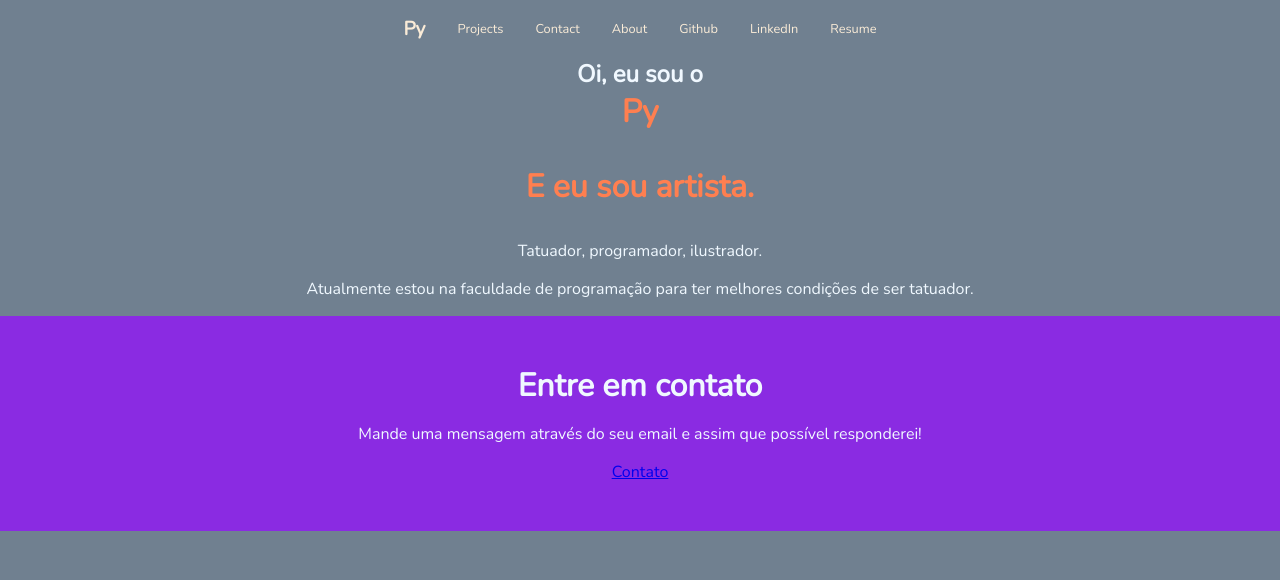
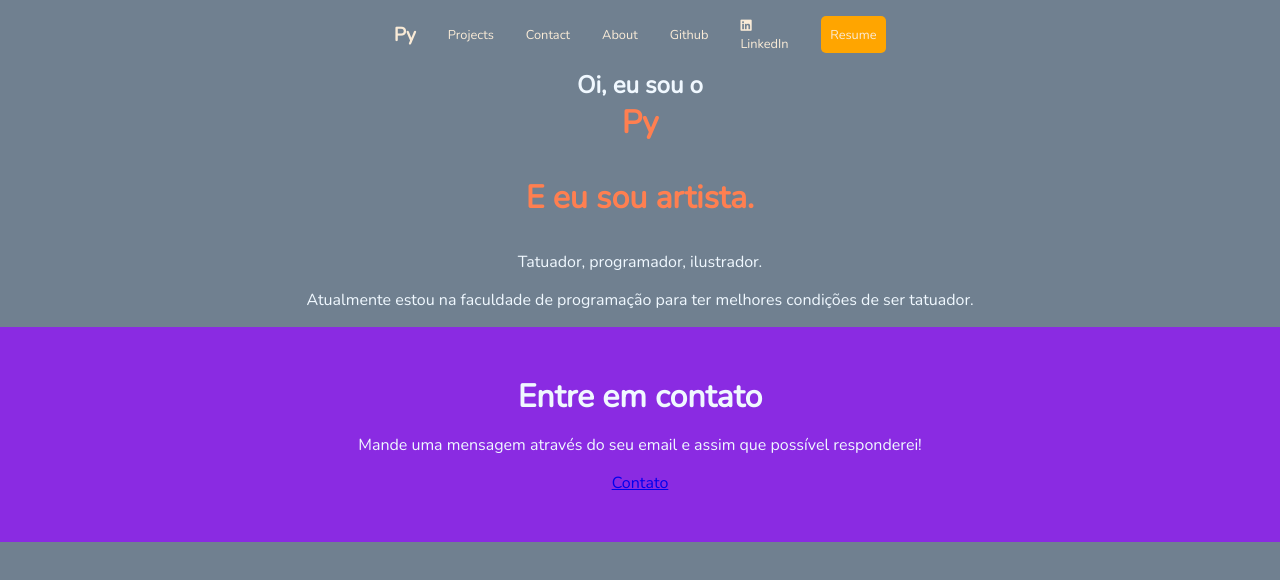
Before and after one commit to Pynku/frontendmasters-css-study-site, a plain HTML site: page index.html in a window 1280 px wide. Drawn offline with nearby package versions, Linux system fonts and the light colour scheme.

Commit message:
button color
só

```diff
--- a/index.html
+++ b/index.html
@@ -8,6 +8,7 @@
     <link rel="preconnect" href="https://fonts.googleapis.com">
     <link rel="preconnect" href="https://fonts.gstatic.com" crossorigin>
     <link href="https://fonts.googleapis.com/css2?family=Nunito:wght@300&display=swap" rel="stylesheet">
+    <link rel="stylesheet" href="path/to/font-awesome/css/font-awesome.min.css">
     <title>Frontmasters site test</title>
 
 </head>
@@ -23,8 +24,8 @@
         <a href="#"><li>Contact</li></a>
         <a href="#"><li>About</li></a>
         <a href="#"><li>Github</li></a>
-        <a href="#"><li>LinkedIn</li></a>
-        <a href="#"><li>Resume</li></a>
+        <a href="#"><i class="fa-brands fa-linkedin"></i><li>LinkedIn</li></a>
+        <a href="#"><li class="resumebtn">Resume</li></a>
  </ul>
 
 </nav>
--- a/styles.css
+++ b/styles.css
@@ -66,6 +66,7 @@ padding: 1rem;
 
 }
 
+
 nav ul {
 
 list-style-type: none;
@@ -85,3 +86,11 @@ text-decoration: none;
 color: antiquewhite;
 display: block;
 }
+
+.resumebtn {
+
+background-color: orange;
+border-radius: 5px;
+padding: 0.6rem;
+
+}
```
